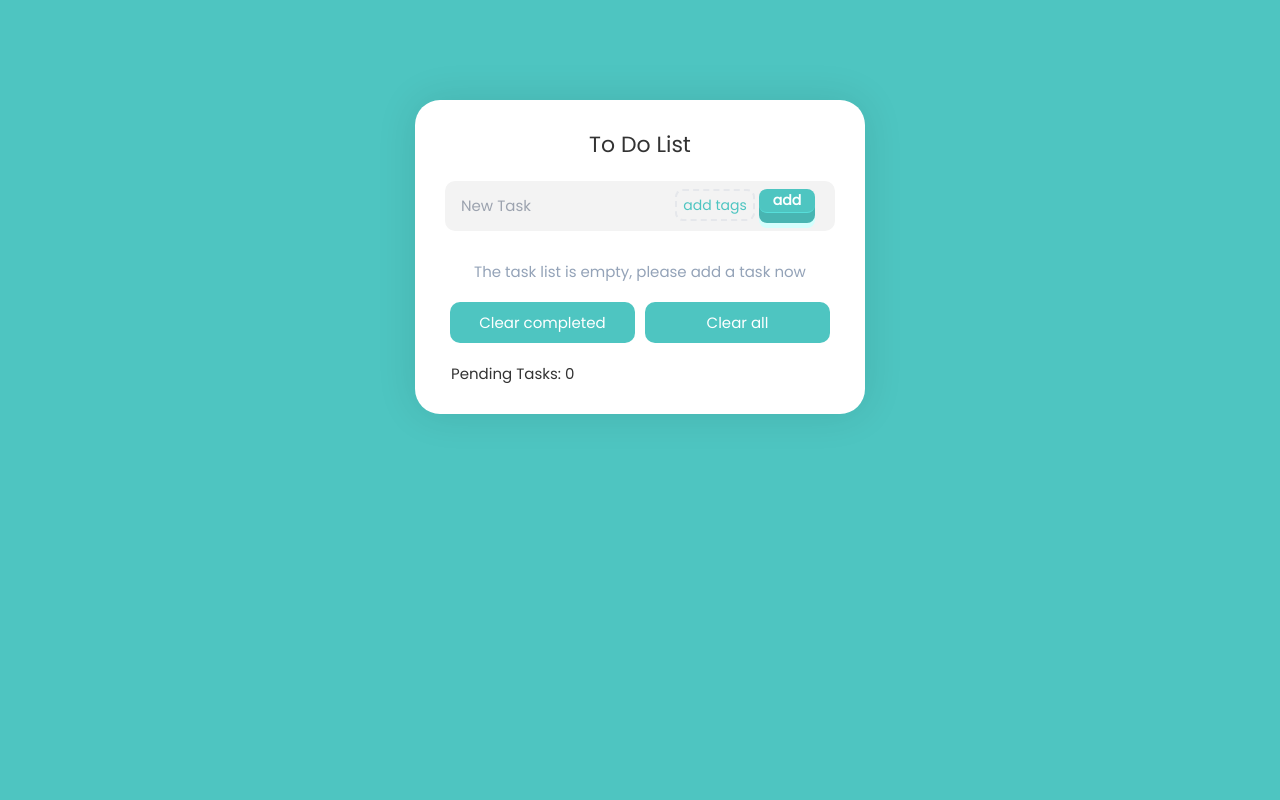
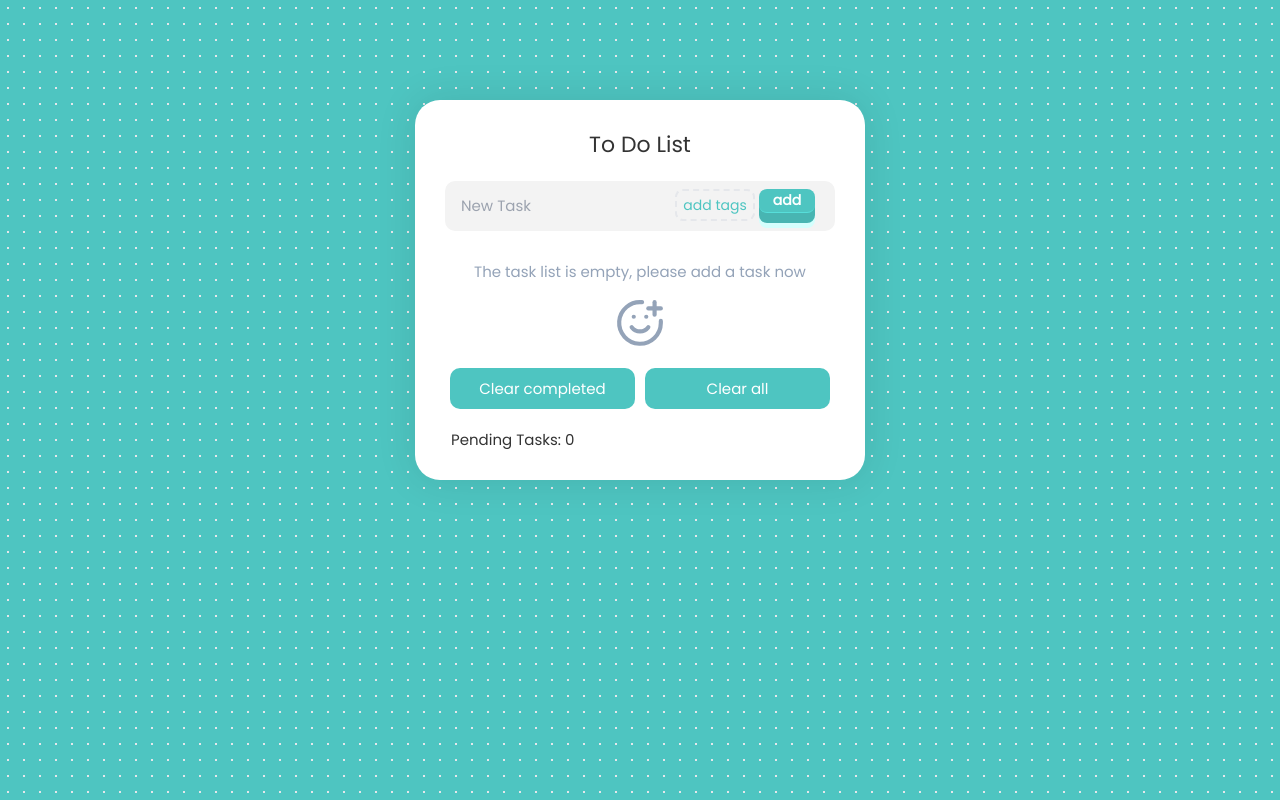
Before and after one commit to tgtanfj/vue-todoapp, a Vue app: page / in a window 1280 px wide. Built offline with nearby package versions, Linux system fonts and the light colour scheme.

Commit message:
update 4

```diff
--- a/src/App.vue
+++ b/src/App.vue
@@ -1,6 +1,10 @@
 <template>
   <div id="app">
-    <TaskTodo></TaskTodo>
+    <div
+      class="absolute inset-0 -z-10 h-full w-full bg-[#4ec5c1] bg-[radial-gradient(#e5e7eb_1px,transparent_1px)] [background-size:16px_16px]"
+    >
+      <TaskTodo></TaskTodo>
+    </div>
   </div>
 </template>
 
--- a/src/components/TaskTodo.vue
+++ b/src/components/TaskTodo.vue
@@ -66,6 +66,23 @@
         <p v-if="tasks.length === 0" class="text-center text-slate-400">
           The task list is empty, please add a task now
         </p>
+        <div
+          @mouseenter="hovering = true"
+          @mouseleave="hovering = false"
+          v-if="tasks.length === 0"
+          class="group mt-4 w-full flex items-center justify-center"
+        >
+          <SmilePlus
+            size="50"
+            v-if="!hovering"
+            class="text-center text-slate-400 group-hover:text-[#4ec5c1] group-hover:scale-110 transition-all"
+          />
+          <Laugh
+            size="50"
+            v-else
+            class="text-center text-slate-400 group-hover:text-[#4ec5c1] group-hover:scale-110 transition-all"
+          />
+        </div>
         <ul v-if="tasks.length > 0" class="h-full max-h-[250px] overflow-y-scroll pr-4">
           <li
             v-for="(task, index) in tasks"
@@ -158,13 +175,15 @@
 </template>
 
 <script setup>
-import { Check, Pen } from 'lucide-vue-next'
+import { Check, Laugh, Pen, SmilePlus } from 'lucide-vue-next'
 import { computed, onMounted, ref } from 'vue'
 
 const tags = ref([{ title: 'urgent' }, { title: 'not urgent' }, { title: 'high priority' }])
 const tasks = ref([])
 const newTask = ref('')
 const newTag = ref('')
+
+const hovering = ref(false)
 
 onMounted(() => {
   if (localStorage.getItem('tasks')) {
```
